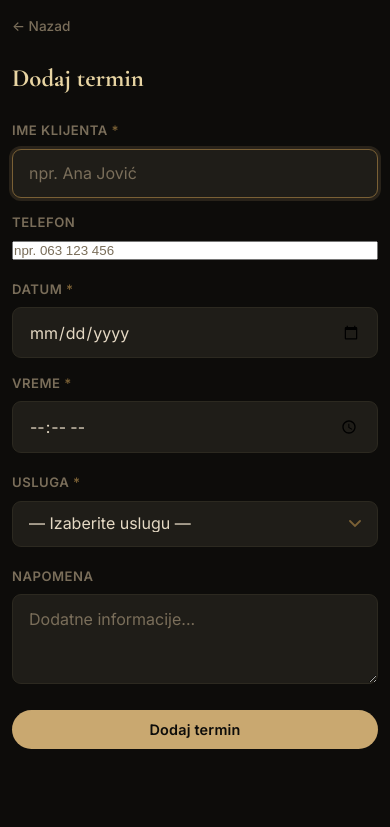
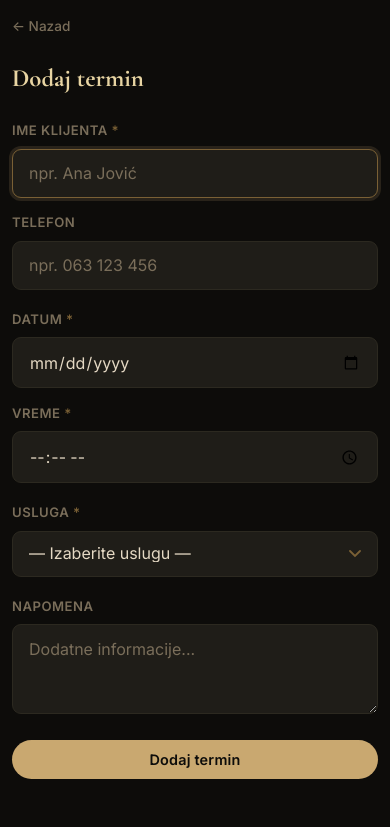
Before and after one commit to Gruyanidas/Crypto_sentiment_tracker, a Flask app: page /add in a window 390 px wide. Shown: the part 58-885 px from the top of the page. Before the commit the page ends 807 px from the top, so only its background shows below. Run offline with Flask 3, Linux system fonts and the light colour scheme; the visitor is signed in with stand-in values (Sample User, id 1).

Commit message:
Style the phone (tel) input like all other form fields
input[type="tel"] was missing from the shared input styling group, so
the phone field rendered with default browser styling.

https://claude.ai/code/session_01PtSyrHfNDjdZZh9LQZ4q1x

```diff
--- a/reservation_tracker/static/style.css
+++ b/reservation_tracker/static/style.css
@@ -186,6 +186,7 @@ label {
 
 input[type="text"],
 input[type="password"],
+input[type="tel"],
 input[type="date"],
 input[type="time"],
 select,
```
